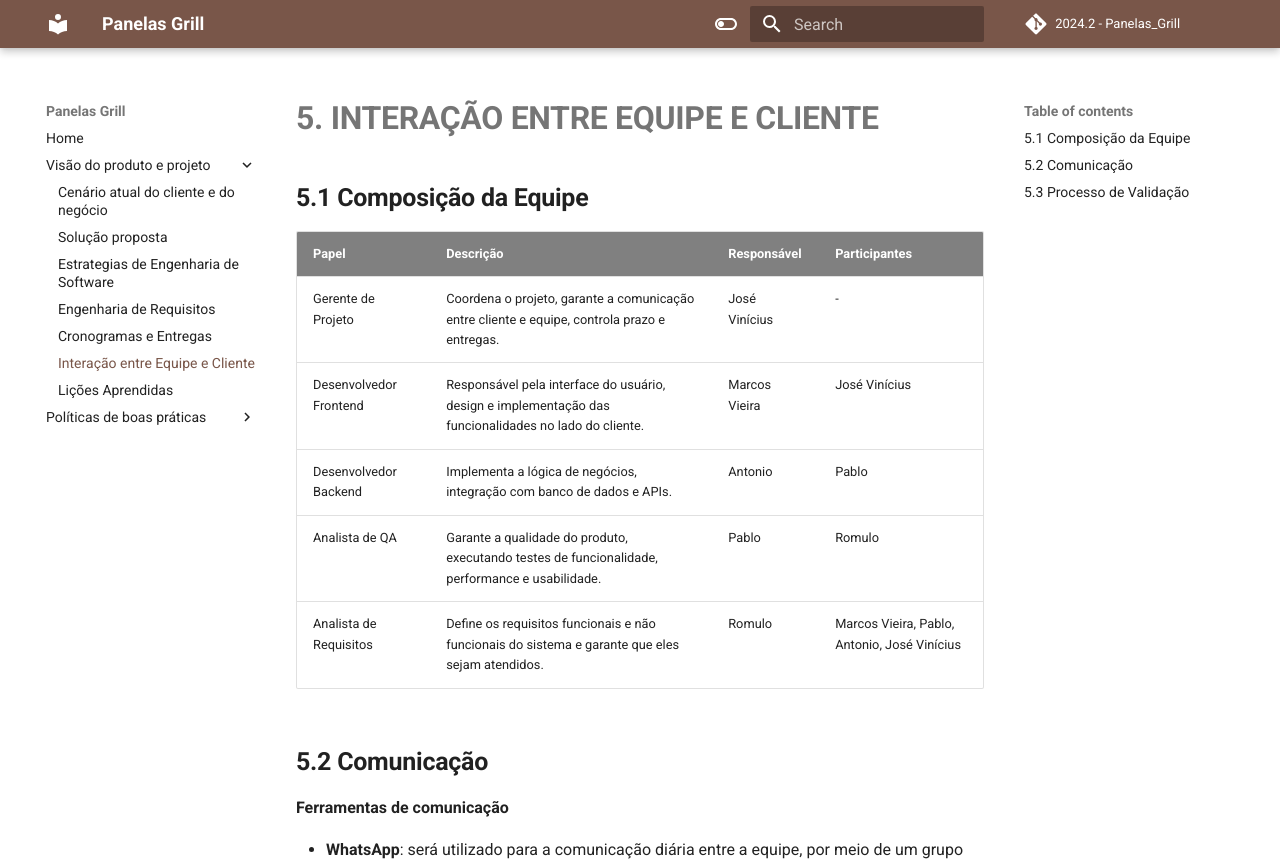
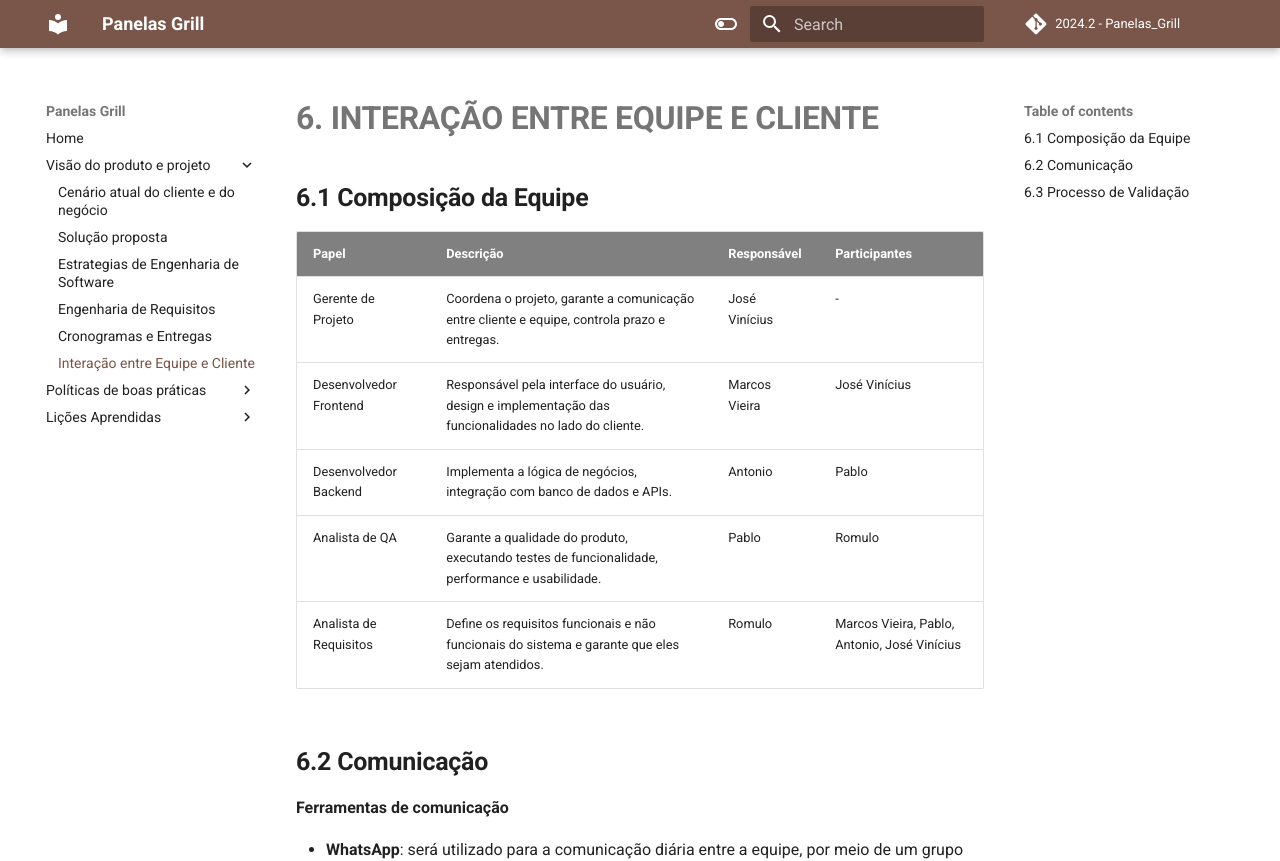
Before and after one commit to mdsreq-fga-unb/2024.2-T03-PanelasGrill, an MkDocs documentation site: the page built from docs/unidade1/sessao5.md, in a window 1280 px wide and 1400 px high. Shown: the top 861 px of the window. Built offline with MkDocs 1.6.1 and Material for MkDocs 9.7.7, drawn with Linux system fonts in a browser that asks for light colours; comment, search, counter and statistics services are not loaded; some of the changed text lies outside the part shown.

```diff
--- a/docs/unidade1/sessao5.md
+++ b/docs/unidade1/sessao5.md
@@ -1,6 +1,6 @@
-# **5. INTERAÇÃO ENTRE EQUIPE E CLIENTE**
+# **6. INTERAÇÃO ENTRE EQUIPE E CLIENTE**
 
-## **5.1 Composição da Equipe**
+## **6.1 Composição da Equipe**
 
 <table>
   <thead>
@@ -45,7 +45,7 @@
   </tbody>
 </table>
 
-## **5.2 Comunicação**
+## **6.2 Comunicação**
 
 **Ferramentas de comunicação**
 
@@ -64,7 +64,7 @@
 
 
 
-## **5.3 Processo de Validação**
+## **6.3 Processo de Validação**
 
 O processo de validação da solução será realizado em três etapas principais:
 
--- a/mkdocs.yml
+++ b/mkdocs.yml
@@ -13,11 +13,13 @@ nav:
       - Engenharia de Requisitos: unidade2/engenhariaRequisitos.md
       - Cronogramas e Entregas: unidade1/sessao4.md
       - Interação entre Equipe e Cliente: unidade1/sessao5.md
-      - Lições Aprendidas: unidade1/licoesAprendidas.md
    - Políticas de boas práticas:
       - Políticas de Boas Práticas para Branch: Politicas/politica_branch.md
       - Políticas de Boas Práticas para Commit: Politicas/politica_commit.md
       - Políticas de Boas Práticas para Issues: Politicas/politica_issue.md
+   - Lições Aprendidas:
+         - Unidade I: unidade1/licoesAprendidas.md
+         - Unidade II: unidade2/LicoesAprendidasII.md
 
 theme:
    name: material
```
Also changed, not shown: docs/index.md (+2 -2 lines), docs/unidade1/sessao4.md (+1 -1 lines), docs/unidade2/LicoesAprendidasII.md (added, +26 -0 lines).
